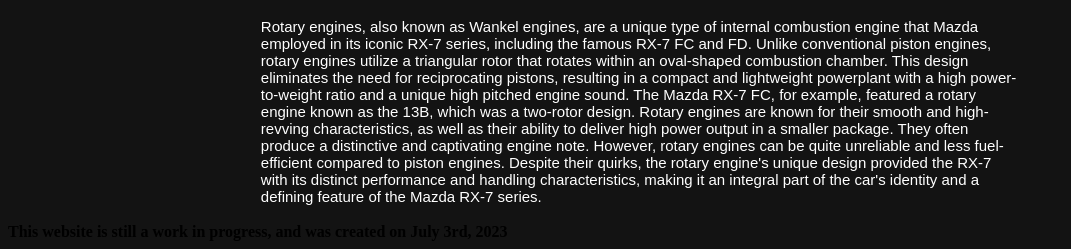
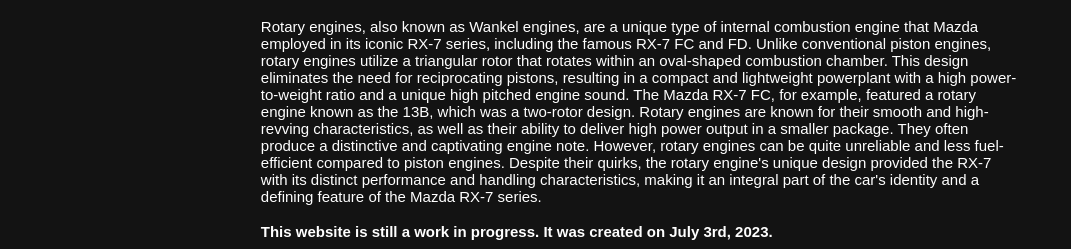
Before and after one commit to Maple444/TunedWorks-website, a plain HTML site: page index.html in a window 1280 px wide. Shown: the part 611-860 px from the top of the page, without its empty margins (0-1071 px from the left). Drawn offline with Linux system fonts and the light colour scheme.

Commit message:
Fixed "work in progress" text

```diff
--- a/index.html
+++ b/index.html
@@ -35,7 +35,7 @@
         </section>
         <br>
         <section>
-            <strong>This website is still a work in progress, and was created on July 3rd, 2023</strong>
+            <p class="paragraph_text"><strong>This website is still a work in progress. It was created on July 3rd, 2023.</strong></p>
             <!-- Finish -->
         </section>
     </body>
```
